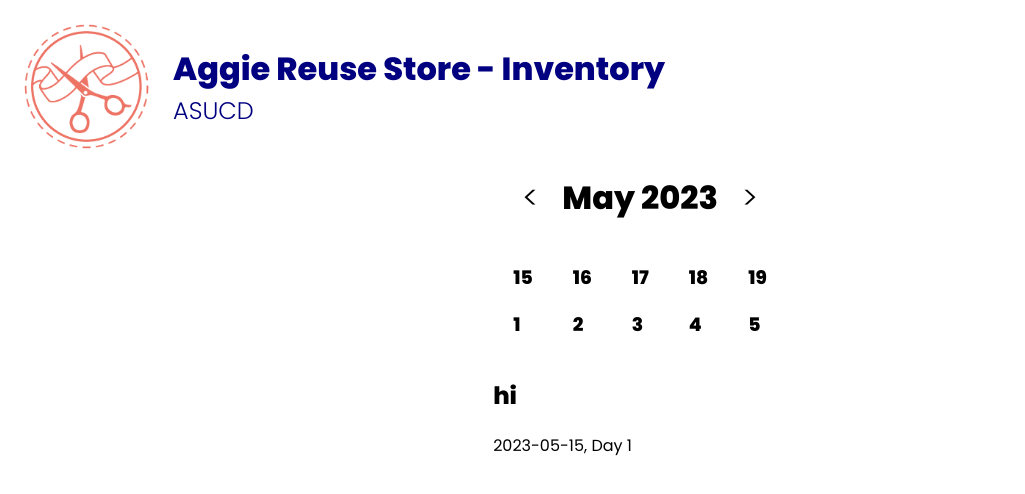
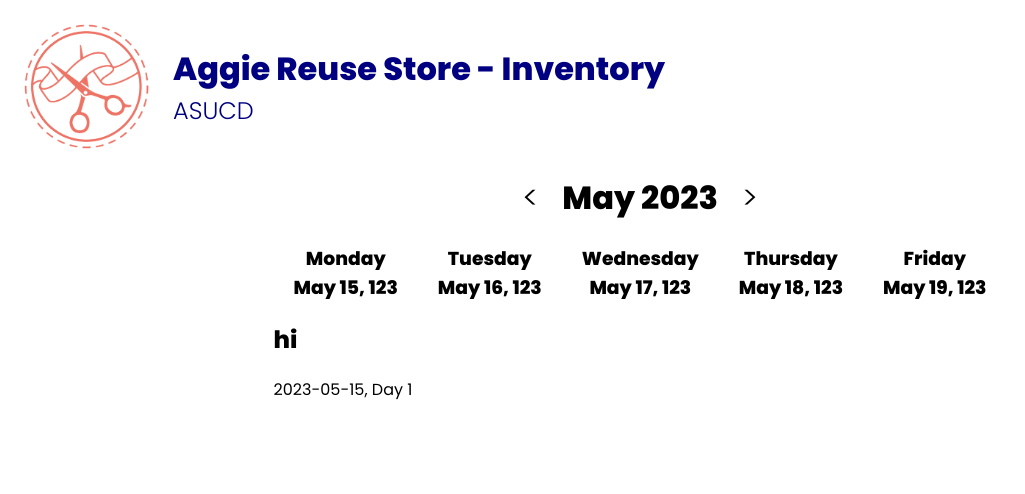
Before and after one commit to maggiemah/aggie-reuse, a React (Create React App) app in the folder frontend/: page / in a window 1280 px wide. Shown: the top 494 px of the page, without its empty margins (0-1025 px from the left). Built offline with nearby package versions, Linux system fonts and the light colour scheme; no server answers; the HTML template or start-up script is replaced by a standard one.

Commit message:
remove Month wrapper

```diff
--- a/frontend/src/components/calendar/month/Month.css
+++ /dev/null
@@ -1,15 +0,0 @@
-.month-box {
-    display: flex;
-    flex-direction: row;
-    justify-content: center;
-
-}
-
-#left-month-button {
-    margin-right: 24px;
-    font-weight: 100;
-}
-#right-month-button {
-    margin-left: 24px;
-    font-weight: 100;
-}
--- a/frontend/src/components/calendar/month/Month.js
+++ /dev/null
@@ -1,16 +0,0 @@
-import React from 'react';
-import './Month.css';
-
-const Month = ({month_value, year}) => {
-    const months = ["Jan", "Feb", "Mar", "Apr", "May", "Jun", "Jul", "Aug", "Sep", "Oct", "Nov", "Dec"];
-
-
-	return (
-		<div class="month-box">
-            <h1 id='left-month-button'>&lt;</h1>
-            <h1>{months[month_value - 1]} {year}</h1>
-            <h1 id='right-month-button'>&gt;</h1>
-        </div>
-	)
-}
-export default Month;
--- a/frontend/src/components/calendar/week_range/DateColumn.css
+++ b/frontend/src/components/calendar/week_range/DateColumn.css
@@ -0,0 +1,10 @@
+.date-container {
+	display: flex;
+	flex-direction: column;
+	flex-wrap: wrap;
+	align-items: center;
+}
+
+.date-container > h3 {
+	margin: 0;
+}
--- a/frontend/src/components/calendar/week_range/DateColumn.js
+++ b/frontend/src/components/calendar/week_range/DateColumn.js
@@ -1,11 +1,18 @@
-import React from 'react';
+import React, { useMemo } from 'react';
 import './DateColumn.css';
 
 const DateColumn = ({fullDate}) => {
+	const days = useMemo(() => {
+		return ['Monday', 'Tuesday', 'Wednesday', 'Thursday', 'Friday'];
+	}, []);
+	const months = useMemo(() => {
+    	return ["Jan", "Feb", "Mar", "Apr", "May", "Jun", "Jul", "Aug", "Sep", "Oct", "Nov", "Dec"];
+	}, []);
+
 	return (
 		<div className='date-container'>
-			<h3>{fullDate.getDate()}</h3>
-			<h3>{fullDate.getDay()}</h3>
+			<h3>{days[fullDate.getDay()-1]}</h3>
+			<h3>{months[fullDate.getMonth()]} {fullDate.getDate()}, {fullDate.getYear()}</h3>
         </div>
 	)
 }
--- a/frontend/src/pages/CalendarView.css
+++ b/frontend/src/pages/CalendarView.css
@@ -4,3 +4,19 @@
 	flex-wrap: wrap;
 	align-content: center;
 }
+
+.month-box {
+    display: flex;
+    flex-direction: row;
+    justify-content: center;
+
+}
+
+#left-month-button {
+    margin-right: 24px;
+    font-weight: 100;
+}
+#right-month-button {
+    margin-left: 24px;
+    font-weight: 100;
+}
--- a/frontend/src/pages/CalendarView.js
+++ b/frontend/src/pages/CalendarView.js
@@ -1,28 +1,24 @@
-import { useCallback, useEffect, useRef, useState } from "react";
+import { useCallback, useEffect, useMemo, useState } from "react";
 import Header from "../components/header/Header";
-import Month from "../components/calendar/month/Month"
 import WeekRange from "../components/calendar/week_range/WeekRange"
 import "./CalendarView.css"
 
 const CalendarView = () => {
 	const [inventory, setInventory] = useState(null); // array of inventory data for specified dates
+	const [firstDate] = useState(new Date());
+	const months = useMemo(() => {
+    	return ["Jan", "Feb", "Mar", "Apr", "May", "Jun", "Jul", "Aug", "Sep", "Oct", "Nov", "Dec"];
+	}, []);
 
-	const getDefaultDateRange = useCallback(() => {
-		let newDate = new Date();
-		// let day = newDate.getDay();
-		// let date = newDate.getDate();
-		// let month = newDate.getMonth() + 1;
-		// let year = newDate.getFullYear();
+	const changeWeek = useCallback((fullDate, forward) => {
+		const daysAdjusted = forward ? 7 : -7;
+		fullDate.setDate(fullDate.getDate() + daysAdjusted);
+	}, [])
 
-		let firstDate = new Date();
-		firstDate.setDate(newDate.getDate() - 5);
-		let day = firstDate.getDay();
-		let date = firstDate.getDate();
-		let month = firstDate.getMonth() + 1;
-		let year = firstDate.getFullYear();
-	})
 
+	// initialize page
 	useEffect(() => {
+		firstDate.setDate(firstDate.getDate() - firstDate.getDay() + 1);
 		const fetchInventory = async (_date) => {
 			const month = _date.getMonth() + 1;
 			const date = _date.getDate();
@@ -55,14 +51,9 @@ const CalendarView = () => {
 	// eslint-disable-next-line react-hooks/exhaustive-deps
 	}, []);
 
-	let newDate = new Date();
-	// let day = newDate.getDay();
-	// let date = newDate.getDate();
-	// let month = newDate.getMonth() + 1;
-	// let year = newDate.getFullYear();
 
-	let firstDate = new Date();
-	firstDate.setDate(newDate.getDate() - newDate.getDay() + 1);
+	// let firstDate = new Date();
+	firstDate.setDate(firstDate.getDate() - firstDate.getDay() + 1);
 
 	let day = firstDate.getDay();
 	let date = firstDate.getDate();
@@ -75,7 +66,11 @@ const CalendarView = () => {
 	return (
 		<><Header />
 		<div className="calendar-view">
-			<Month month_value={month} year={year}/>
+			<div class="month-box">
+				<h1 id='left-month-button' onClick={changeWeek(firstDate, false)}>&lt;</h1>
+				<h1>{months[month- 1]} {year}</h1>
+				<h1 id='right-month-button' onClick={changeWeek(firstDate, true)}>&gt;</h1>
+			</div>
 			<WeekRange startDate={firstDate}/>
 			<h2>hi</h2>
 			<>{year}-{month < 10 ? `0${month}` : ` ${month}`}-{date}, Day {day}</>
```
